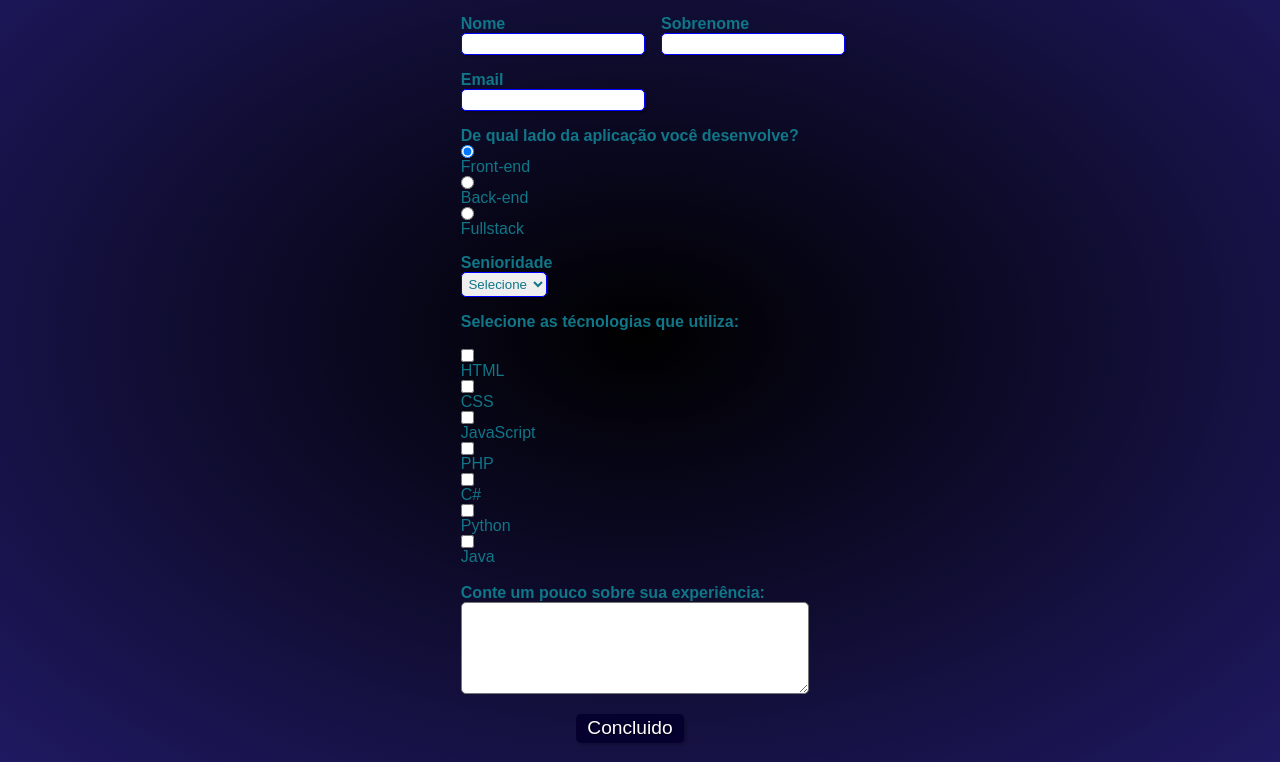
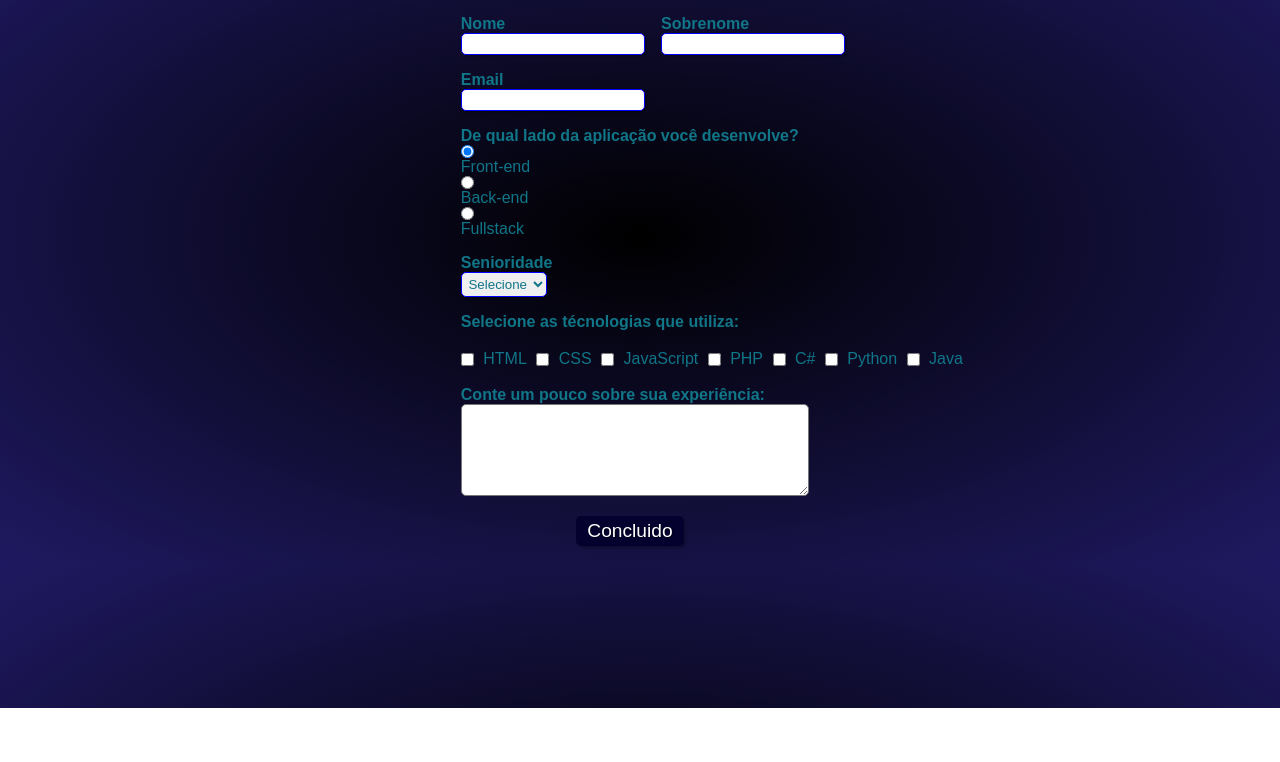
Before and after one commit to Samuell-Oliveira/formulariobasico, a plain HTML site: page index.html in a window 1280 px wide. Shown: the part 92-854 px from the top of the page. After the commit the page ends 800 px from the top, so only its background shows below. Drawn offline with Linux system fonts and the light colour scheme.

Commit message:
mudando o checkout

```diff
--- a/formulario.css
+++ b/formulario.css
@@ -83,6 +83,9 @@ fieldset.grupo .campo{
     text-shadow: none;
 }
 
-#check {
+#check input[type="checkbox"],
+#check label {
     display: inline-block;
+    vertical-align: middle;
+    margin-right: 5px; /* Ajuste o espaçamento entre os checkboxes e os rótulos conforme desejado */
 }
```
